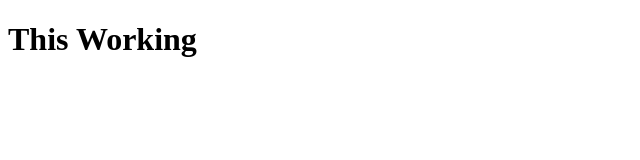
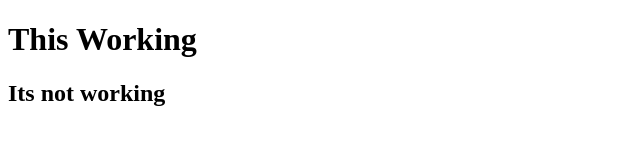
Before and after one commit to SkinnyShugo/skinny-wa-bantwana, a plain HTML site: page index.html in a window 1280 px wide. Shown: the whole page, without its empty margins (0-640 px from the left). Drawn offline with Linux system fonts and the light colour scheme.

Commit message:
First Commit2

```diff
--- a/index.html
+++ b/index.html
@@ -7,6 +7,7 @@
 </head>
 <body>
     <h1>This Working</h1>
+    <h2>Its not working</h2>
 
 </body>
 </html>
```
